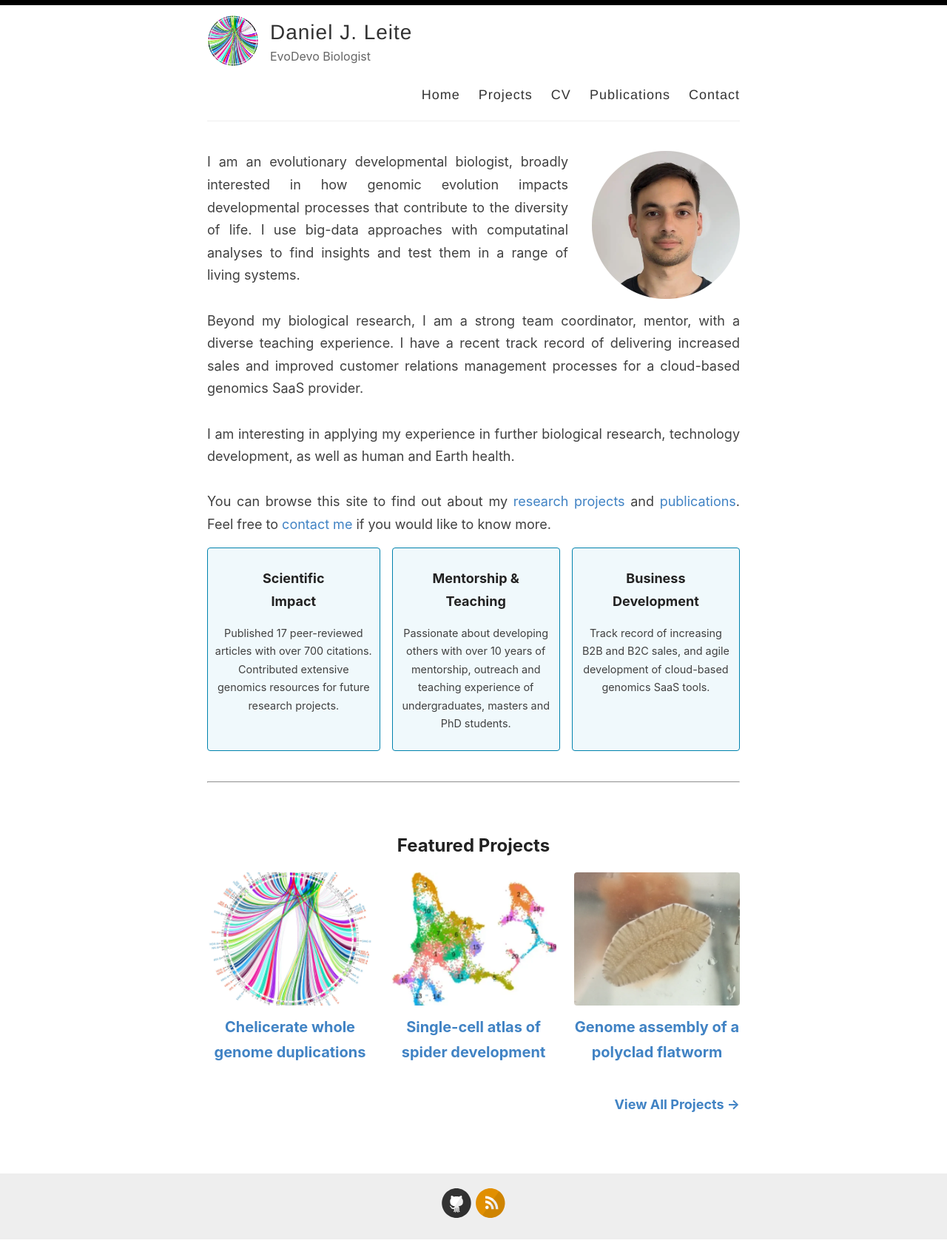
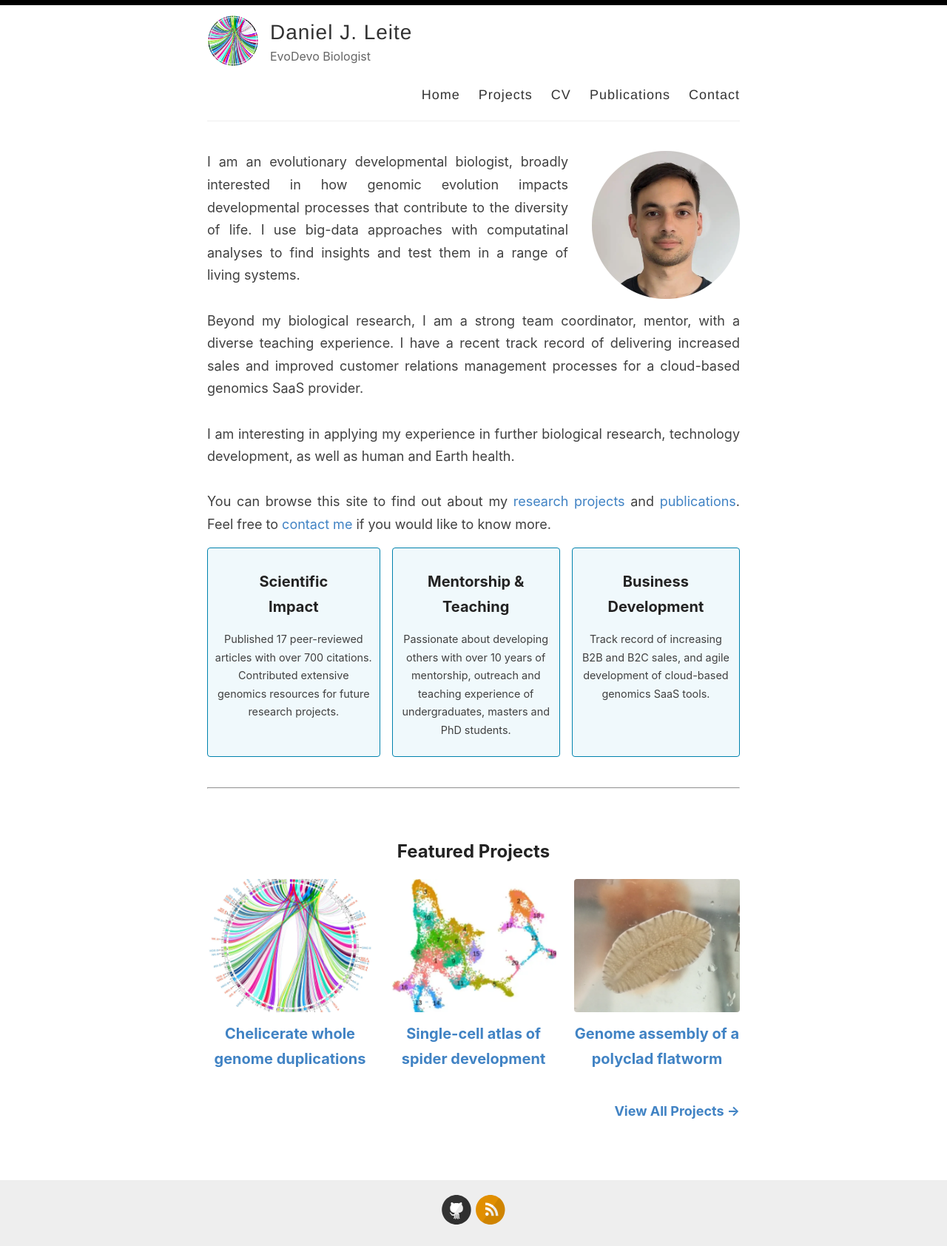
Before and after one commit to djleite/djleite.github.io, a Jekyll site: the page built from index.html, in a window 1280 px wide. Shown: the whole page at 74% size. Built offline with Jekyll 4.4.1, drawn with Linux system fonts in a browser that asks for light colours; the list of posts is cut into pages by our own code.

Commit message:
update achievement panels

```diff
--- a/index.html
+++ b/index.html
@@ -28,15 +28,15 @@ title: Home
     <!-- Info Panels Below Bio -->
     <div style="display: flex; flex-wrap: wrap; justify-content: space-between; gap: 1rem; margin-top: 1rem;">
       <div style="flex: 0.5 0.5 calc(33.333% - 0.5rem); text-align: center; border: 1px solid #0082ad; background-color: #f0f9fc; padding: 0.5rem; border-radius: 4px;">
-        <h4 style="margin-bottom: 0rem; text-align: center;">Scientific<br>Impact</h3>
+        <h3 style="margin-bottom: 0rem; text-align: center;">Scientific<br>Impact</h3>
         <p style="text-align: center; font-size: 0.9rem;">Published 17 peer-reviewed articles with over 700 citations. Contributed extensive genomics resources for future research projects.</p>
       </div>
       <div style="flex: 1 1 calc(33.333% - 1rem); text-align: center; border: 1px solid #0082ad; background-color: #f0f9fc; padding: 0.5rem; border-radius: 4px;">
-        <h4 style="margin-bottom: 0rem; text-align: center;">Mentorship &<br>Teaching</h3>
+        <h3 style="margin-bottom: 0rem; text-align: center;">Mentorship &<br>Teaching</h3>
         <p style="text-align: center; font-size: 0.9rem;">Passionate about developing others with over 10 years of mentorship, outreach and teaching experience of undergraduates, masters and PhD students.</p>
       </div>
       <div style="flex: 1 1 calc(33.333% - 1rem); text-align: center; border: 1px solid #0082ad; background-color: #f0f9fc; padding: 0.5rem; border-radius: 4px;">
-        <h4 style="margin-bottom: 0rem; text-align: center;">Business<br>Development</h3>
+        <h3 style="margin-bottom: 0rem; text-align: center;">Business<br>Development</h3>
         <p style="text-align: center;  font-size: 0.9rem;">Track record of increasing B2B and B2C sales, and agile development of cloud-based genomics SaaS tools.</p>
       </div>
     </div>
```
